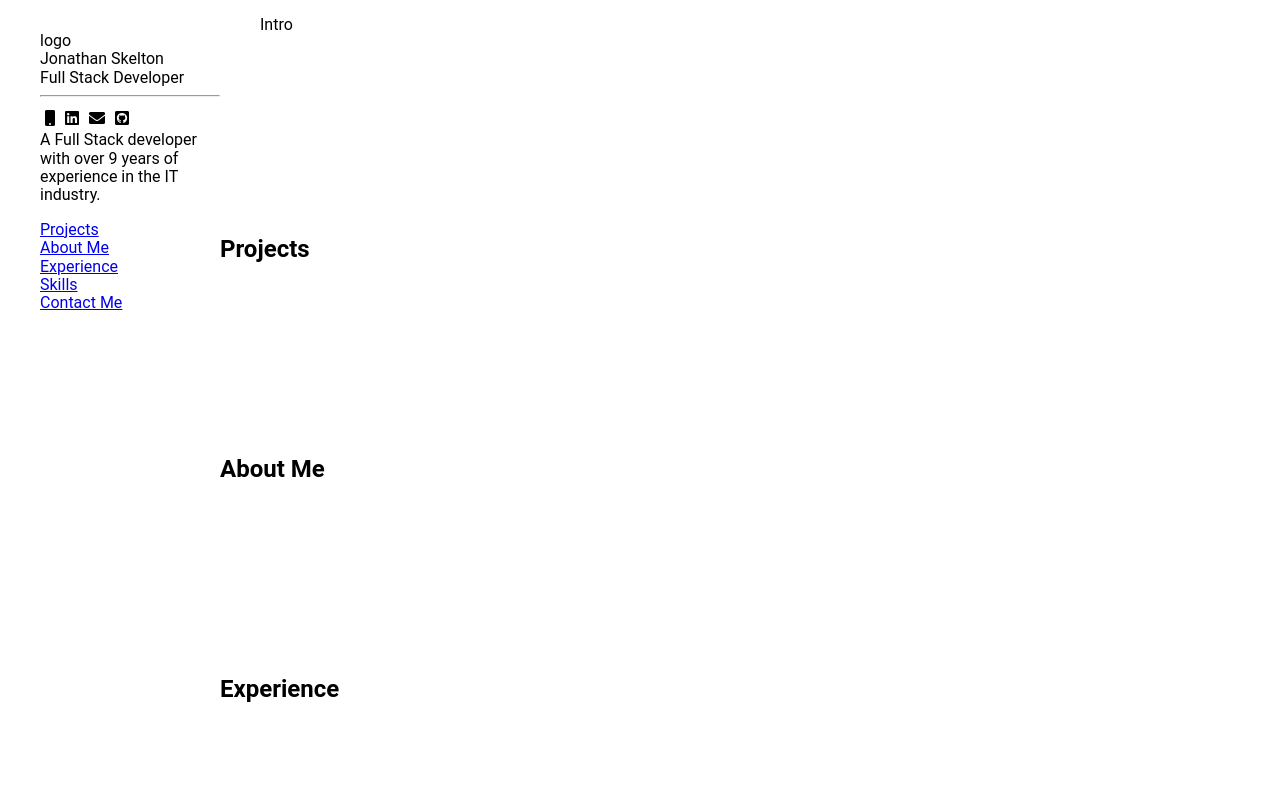
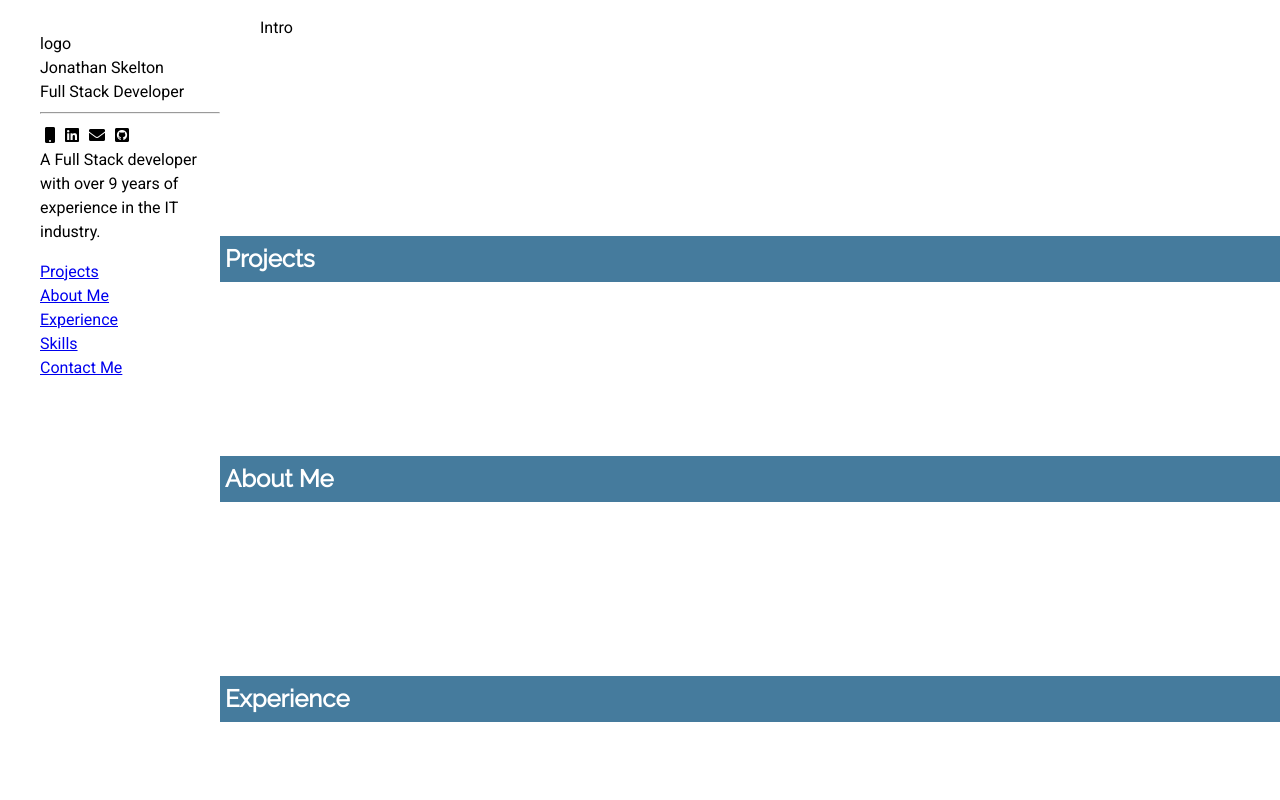
Before and after one commit to jmskelton-dev/portfolio, a plain HTML site: page index.html in a window 1280 px wide. Shown: the top 800 px of the page. Drawn offline with Linux system fonts and the light colour scheme.

Commit message:
Added Additional CSS

```diff
--- a/css/main.css
+++ b/css/main.css
@@ -5,7 +5,8 @@ html {
     box-sizing: inherit;
 }
 body {
-    font-family: "Roboto",sans-serif;
+    font-family: 'Roboto', sans-serif;
+    line-height: 1.5;
 }
 main {
     padding-left: 220px;
@@ -15,6 +16,12 @@ ul {
 }
 section {
     min-height: 200px;
+}
+h1, h2, h3 {
+    font-family: 'Raleway', sans-serif;
+    background-color: rgba(69, 123, 157, 1);
+    color: #ffffff;
+    padding: 5px;
 }
 .icon {
     padding: 5px;
--- a/index.html
+++ b/index.html
@@ -9,6 +9,7 @@
         <link rel="stylesheet" href="css/main.css">
         <link rel="stylesheet" href="css/normalize.css">
         <link href="css/all.css" rel="stylesheet">
+        <link href="https://fonts.googleapis.com/css?family=Raleway|Roboto" rel="stylesheet">
         <script src="index.js" async defer></script>
     </head>
     <body>
```
